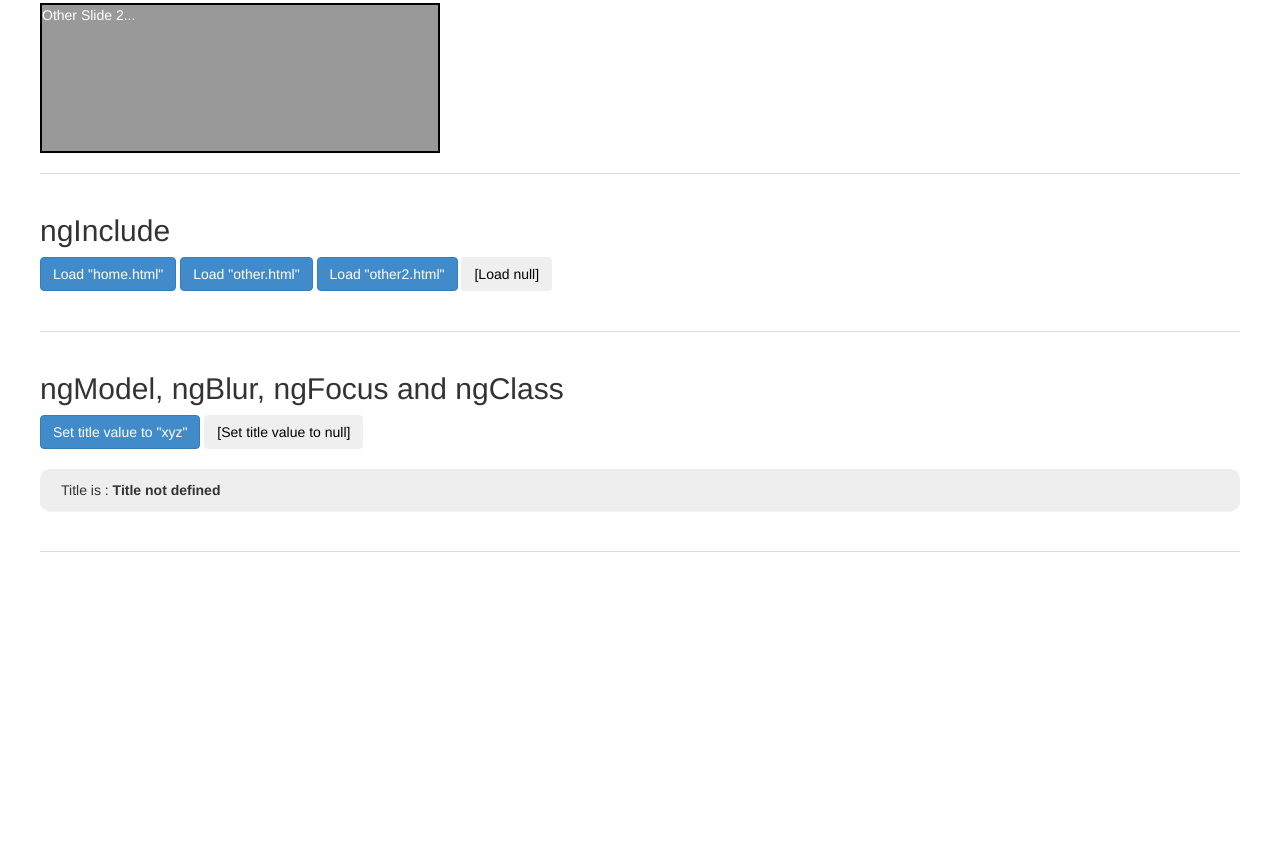
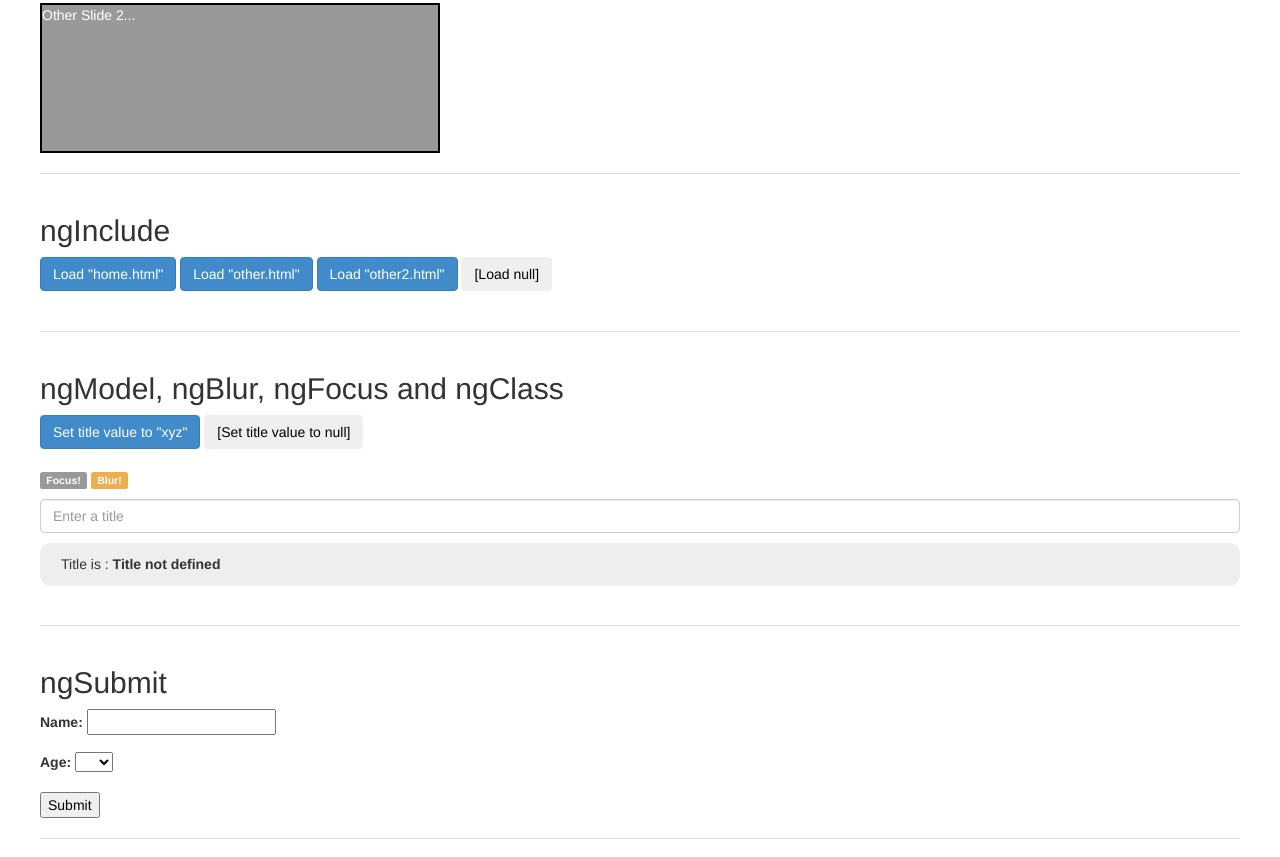
Before and after one commit to rats-github01/angular-funda, a website: page M4/index.html in a window 1280 px wide. Shown: the part 888-1745 px from the top of the page. Before the commit the page ends 1480 px from the top, so only its background shows below. Drawn offline with nearby package versions, Linux system fonts and the light colour scheme.

Commit message:
Added ng-class sample and Form with validations

```diff
--- a/M4/app.js
+++ b/M4/app.js
@@ -1,6 +1,23 @@
 angular.module('MyApp', [])
     .controller('Other2Ctrl', ['$scope', function($scope) {
         $scope.title = 'Other Slide 2...';
+    }])
+    .controller('FormCtrl', ['$scope', function($scope) {
+        $scope.generateAges = function() {
+            var ages = [];
+            for(var i=18; i <= 60; i++){
+                ages.push(i);
+            }
+            return ages;
+        };
+        $scope.submit = function() {
+            //alert('Submitted');
+          if($scope.myForm.$valid){
+              alert('submitted');
+          }  else {
+              alert('invalid');
+          }
+        };
     }])
     .controller('RepeatCtrl', ['$scope', function($scope) {
         $scope.setColors = function() {
--- a/M4/index.html
+++ b/M4/index.html
@@ -118,10 +118,43 @@
             <button class="btn btn-disabled" ng-click="title='null'">[Set title value to null]</button>
         </nav>
 
+        <p>
+            <span ng-class="{'label-success':focus}" class="label label-default">Focus!</span>
+            <span ng-class="{'label-warning':!focus}" class="label label-default">Blur!</span>
+        </p>
+        </nav>
+
+        <p>
+            <input
+                ng-model="title"
+                class="form-control"
+                ng-focus="focus=true"
+                ng-blur="focus=false"
+                placeholder="Enter a title" />
+        </p>
+
         <div class="panel">
             <p> Title is : <strong>{{title.length?title:'Title not defined'}}</strong></p>
         </div>
 
+    </section>
+
+    <section>
+        <h2>ngSubmit</h2>
+        <form  name="myForm" ng-submit="submit()" ng-controller="FormCtrl" novalidate>
+            <div class="form-group">
+                <label>Name:</label>
+                <input type="text" ng-model="name" required/>
+            </div>
+
+            <div class="form-group">
+                <label>Age:</label>
+                <select ng-model="age" ng-options="age for age in generateAges()">
+
+                </select>
+            </div>
+            <input type="submit"/>
+        </form>
     </section>
 
     <script src="../bower_components/angular/angular.js"></script>
```
